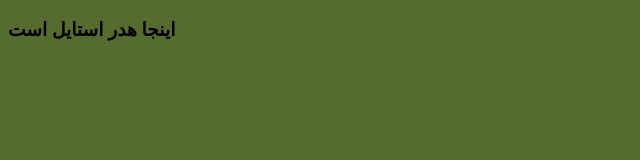
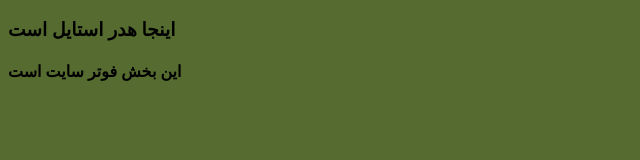
Before and after one commit to Zahrawkp/Zahra_Shap, a plain HTML site: page index.html in a window 1280 px wide. Shown: the whole page, without its empty margins (0-640 px from the left). Drawn offline with Linux system fonts and the light colour scheme.

Commit message:
change footer

```diff
--- a/index.html
+++ b/index.html
@@ -14,5 +14,11 @@
     <header>
         <h3>اینجا هدر استایل است </h3>
     </header>
+
+    <footer>
+        <h4>
+          این بخش فوتر سایت است
+        </h4>
+    </footer>
 </body>
 </html>
```
